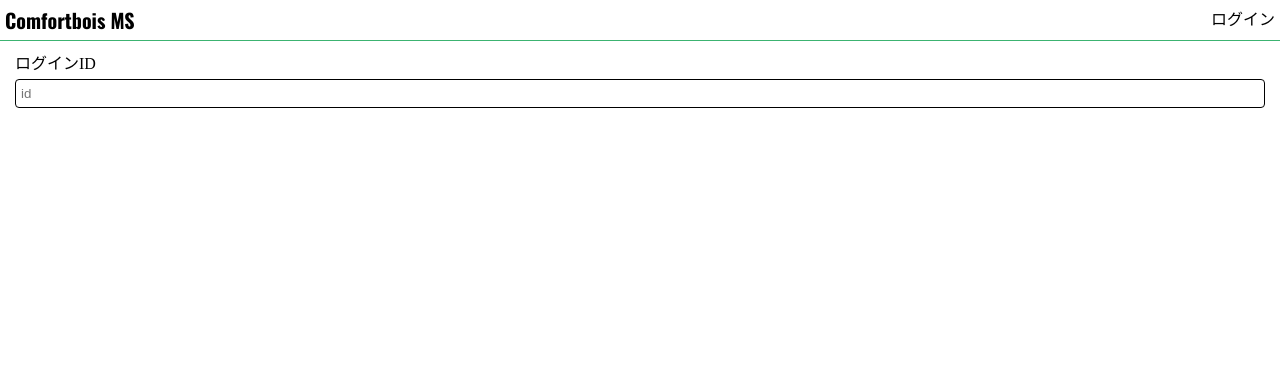
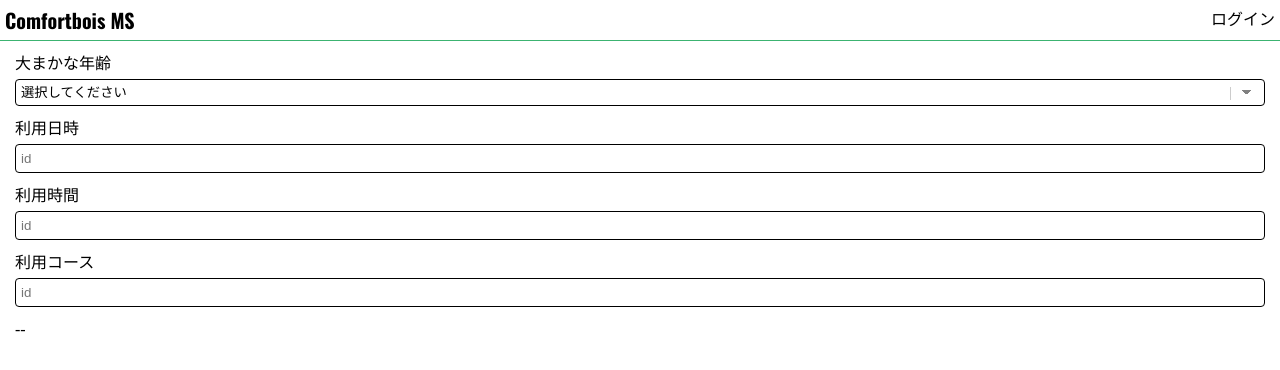
Before and after one commit to hide8811/ME-MS, a React (Create React App) app in the folder frontend/: page /form in a window 1280 px wide. Shown: the top 370 px of the page. Built offline with nearby package versions, Linux system fonts and the light colour scheme.

Commit message:
selectboxの作成

```diff
--- /dev/null
+++ b/frontend/src/components/Atoms/GlobalSelect.tsx
@@ -0,0 +1,64 @@
+import React from 'react'
+import styled from 'styled-components'
+
+type Props = {
+  label: string
+  questions: Array<string>
+  updateValue: any
+}
+
+const GlobalSelect: React.FC<Props> = ({label, questions, updateValue}) => {
+
+  const handleChange = (e:any) => {
+    updateValue(e.target.value)
+  }
+  const option = questions.map((val,index) => {
+    return <option key={index}>{val}</option>
+  })
+
+  return(
+    <CONTAINER>
+      <label>{label}</label>
+      <select onChange={handleChange}>
+        <option hidden>選択してください</option>
+        {option}
+      </select>
+    </CONTAINER>
+  )
+}
+
+const CONTAINER = styled.div`
+  label {
+    display: block;
+    width: 100%;
+    margin-bottom: 7px;
+  }
+  select {
+    width: 100%;
+    border-radius: 4px;
+    line-height: 25px;
+    border: 1px solid #000;
+    transition: 0.2s;
+    padding-left: 5px;
+    margin-bottom: 15px;
+    background: #fff;
+    background-image:
+      linear-gradient(45deg, transparent 50%, gray 50%),
+      linear-gradient(135deg, gray 50%, transparent 50%),
+      linear-gradient(to right, #ccc, #ccc);
+    background-position:
+      calc(100% - 17px) calc(0.75em),
+      calc(100% - 12px) calc(0.75em),
+      calc(100% - 2.5em) 0.5em;
+    background-size:
+      5px 5px,
+      5px 5px,
+      1px 1em;
+    background-repeat: no-repeat;
+    &:focus {
+      border: 1px solid #3cb371;
+    }
+  }
+`;
+
+export default GlobalSelect
--- a/frontend/src/pages/Form.tsx
+++ b/frontend/src/pages/Form.tsx
@@ -1,13 +1,44 @@
-import React from 'react'
+import React,{useState} from 'react'
 import styled from 'styled-components'
 import GlobalInput from '../components/Atoms/GlobalInput'
+import GlobalSelect from '../components/Atoms/GlobalSelect'
 
 const Form = () => {
+  const [age, updateValueAge] = useState('--')
+
   return (
     <CONTAINER>
-      <GlobalInput type="text" placeholder="id" label={'ログインID'} />
+      <GlobalSelect questions={quwstions.age} label={'大まかな年齢'} updateValue={updateValueAge} />
+      <GlobalInput type="text" placeholder="id" label={'利用日時'} />
+      <GlobalInput type="text" placeholder="id" label={'利用時間'} />
+      <GlobalInput type="text" placeholder="id" label={'利用コース'} />
+      {age}
     </CONTAINER>
   )
+}
+
+const quwstions = {
+  age: [
+    '10代',
+    '20代前半',
+    '20代後半',
+    '30代前半',
+    '30代後半',
+    '40代前半',
+    '40代後半',
+    '50代前半',
+    '50代後半',
+    '60代前半',
+    '60代後半',
+    '70代以上'
+  ],
+  corse: [
+    '60min',
+    '90min',
+    '120min',
+    '150min',
+    '180min'
+  ]
 }
 
 const CONTAINER = styled.div`
```
